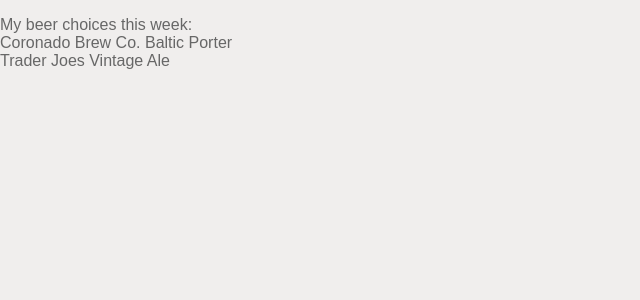
After one commit to alexmattingley/alexmattingley.github.io, a PHP site: page /Object_test_2.php in a window 1280 px wide. The commit adds this page. Shown: the top 300 px of the page, without its empty margins (0-640 px from the left). Run offline with PHP 8.4, Linux system fonts and the light colour scheme.

Commit message:
A bunch more work with PHP Objects
I worked through more object stuff created a sample php document using the static resolution operator

```diff
--- a/Inc/header.php
+++ b/Inc/header.php
@@ -17,7 +17,7 @@
 				<li class="shirts <?php if ($section == "shirts") { echo "on"; } ?>"><a href="shirts.php">Shirts</a></li>
 				<li class="contact <?php if ($section == "contact") { echo "on"; } ?>"><a href="contact.php">Contact</a></li>
 				<li class="company <?php if ($section == "company") { echo "on"; } ?>"><a href="company.php">company information</a></li>
-				<li class="cart"><a href="#">Shopping Cart</a></li>
+				<li class="cart"><a target="paypal" href="https://www.paypal.com/cgi-bin/webscr?cmd=_cart&amp;business=DDBZ4FDMB44M8&amp;display=1">Shopping Cart</a></li>
 			</ul>
 
 		</div>
--- a/Object_test.php
+++ b/Object_test.php
@@ -14,7 +14,7 @@
 5.echo out instances of methods.
 -->
     <p>One can find a wide variety of beer in San Diego. This is a list of some of my favorites:</p>
-    <p>
+<p>
 
     <?php
         class beer {
@@ -41,7 +41,7 @@
         <br>
         <?php
         echo $beer2->display_beer();
-        ?>
+    ?>
       </p>
     </body>
-</html>
+    </html>
--- /dev/null
+++ b/Object_test_2.php
@@ -0,0 +1,29 @@
+<!DOCTYPE html>
+<html>
+    <head>
+	  <title> Challenge Time! </title>
+      <link type='text/css' rel='stylesheet' href='style.css'/>
+	</head>
+	<body>
+		<p>
+		<?php
+		$Intro_beer = "My beer choices this week: ";
+    	class beer {
+        	public static function display_1(){
+            echo "Coronado Brew Co. Baltic Porter";
+        	}
+        	public static function display_2(){
+        	echo "Trader Joes Vintage Ale";
+        	}
+    	}
+    	?>
+    	<?php
+    echo $Intro_beer;
+    echo "<br>";
+    echo beer::display_1();
+    echo "<br>";
+    echo beer::display_2();
+    	?>
+		</p>
+	</body>
+</html>
```
Also changed, not shown: receipt.php (added, +16 -0 lines), 1 other file.
